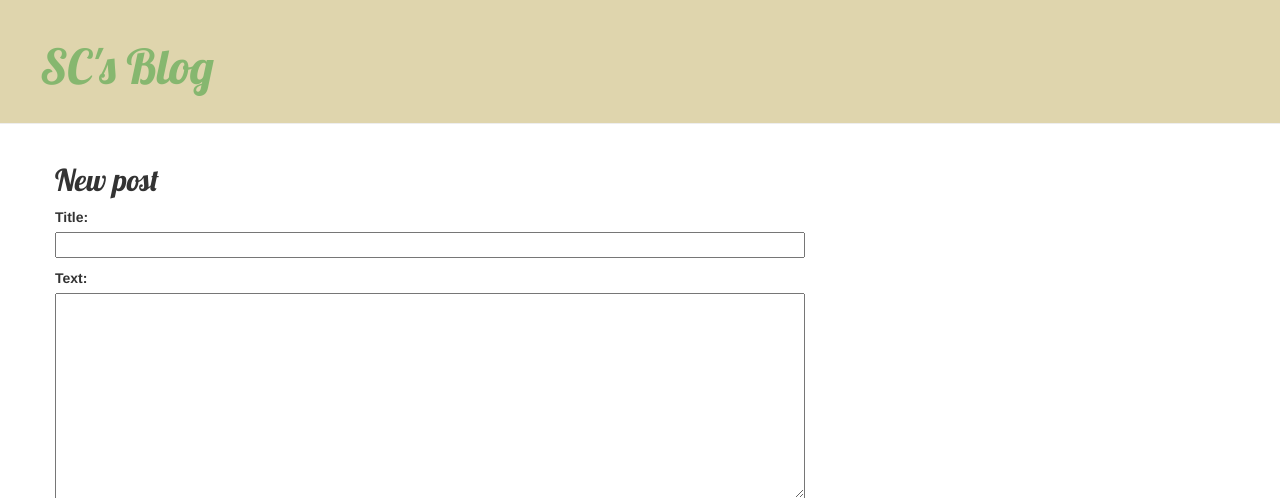
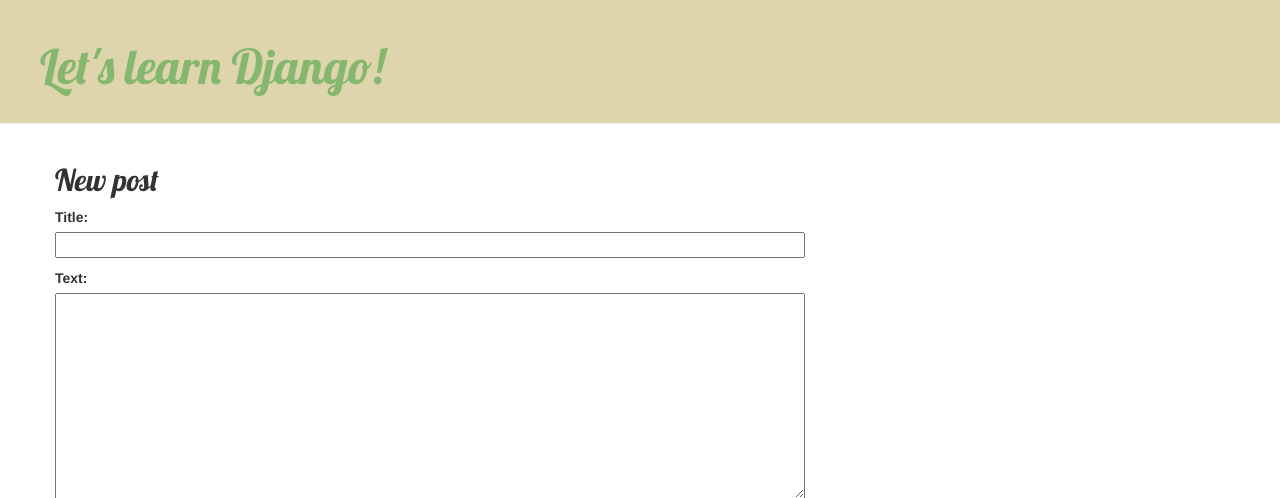
Before and after one commit to Susan-C-a/learn-Django, a Django app: page /post/new/ in a window 1280 px wide. Shown: the top 498 px of the page. Run offline with Django 3.2, Linux system fonts and the light colour scheme; some libraries are stand-ins or nearby versions.

Commit message:
Changed the name of the project

```diff
--- a/blog/templates/blog/base.html
+++ b/blog/templates/blog/base.html
@@ -1,7 +1,7 @@
 {% load static %}
 <html>
     <head>
-        <title>SC's blog</title>
+        <title>Let's Learn Django</title>
         <link rel="stylesheet" href="//maxcdn.bootstrapcdn.com/bootstrap/3.2.0/css/bootstrap.min.css">
         <link rel="stylesheet" href="//maxcdn.bootstrapcdn.com/bootstrap/3.2.0/css/bootstrap-theme.min.css">
         <link href="//fonts.googleapis.com/css?family=Lobster&subset=latin,latin-ext" rel="stylesheet" type="text/css">
@@ -12,7 +12,7 @@
             {% if user.is_authenticated %}
                 <a href="{% url 'post_new' %}" class="top-menu"><span class="glyphicon glyphicon-plus"></span></a>
             {% endif %}
-                <h1><a href="/">SC's Blog</a></h1>
+                <h1><a href="/">Let's learn Django!</a></h1>
         </div>
         <div class="content container">
             <div class="row">
```
